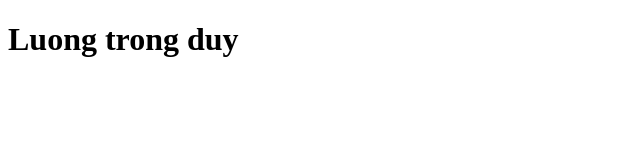
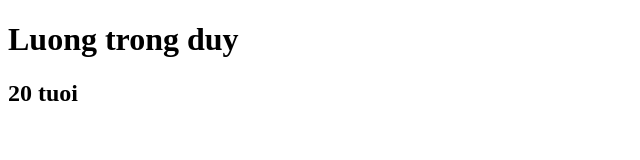
Before and after one commit to DuyNaUy/testduan, a plain HTML site: page index.html in a window 1280 px wide. Shown: the whole page, without its empty margins (0-640 px from the left). Drawn offline with Linux system fonts and the light colour scheme.

```diff
--- a/index.html
+++ b/index.html
@@ -7,5 +7,6 @@
 </head>
 <body>
     <h1>Luong trong duy</h1>
+    <h2>20 tuoi</h2>
 </body>
 </html>
```
Also changed, not shown: about.html (added).
